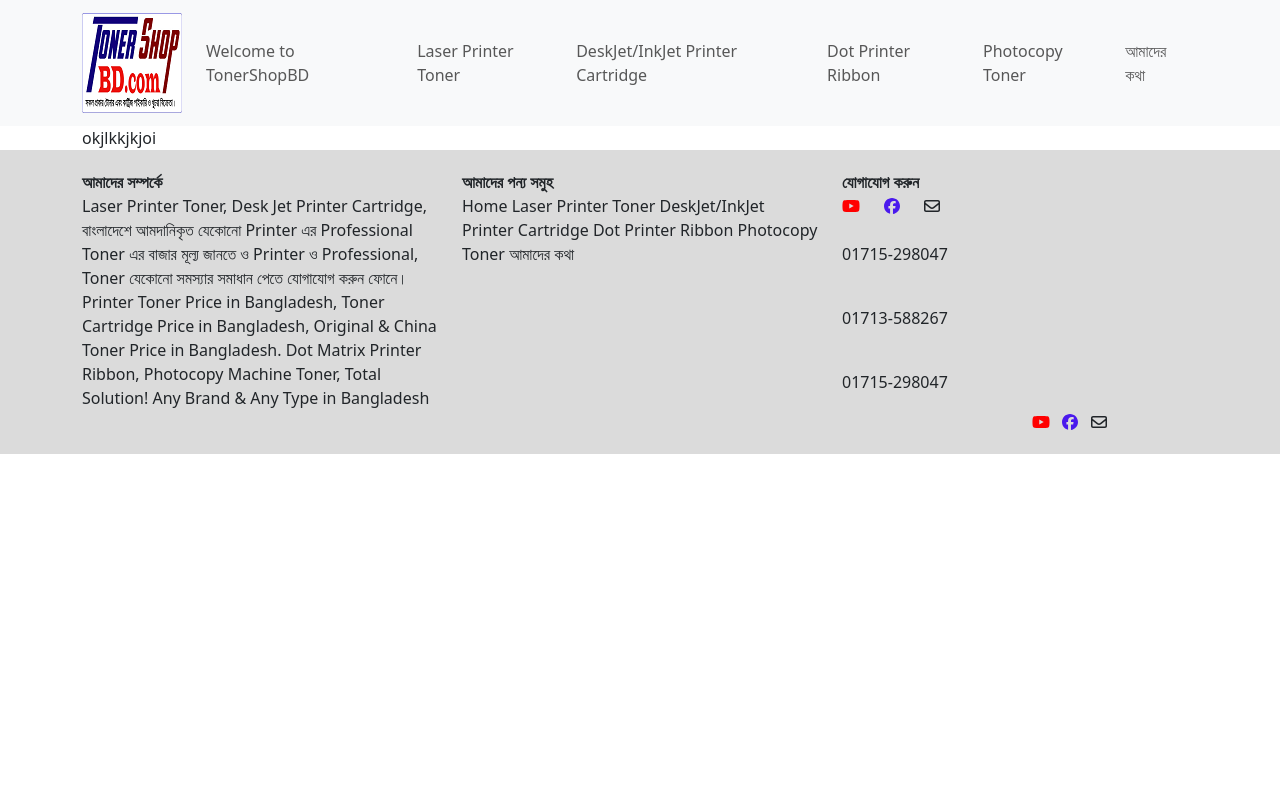
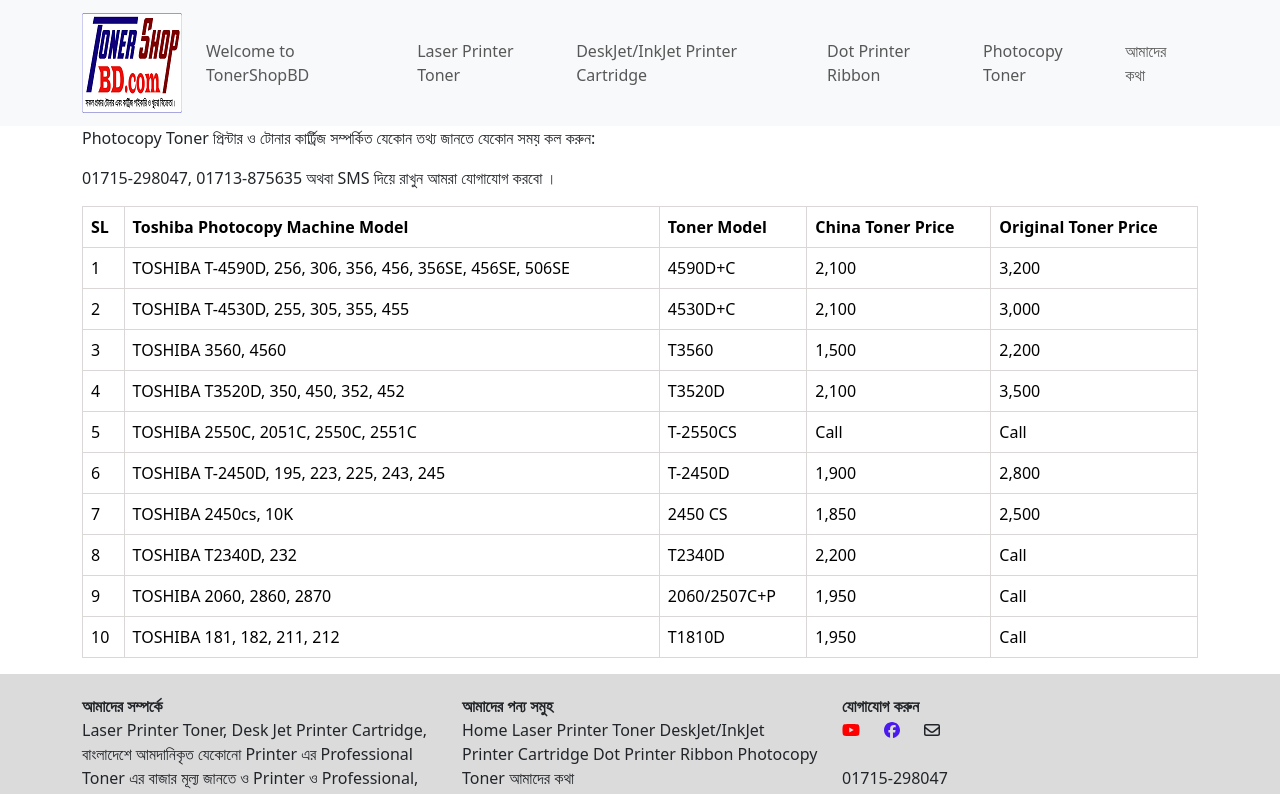
Before and after one commit to muslimabiteahsan2002/e-commerce-project, a React (Create React App) app: page /photocopy in a window 1280 px wide. Shown: the top 794 px of the page. Built offline with nearby package versions, Linux system fonts and the light colour scheme.

Commit message:
TOSHIBA photo

```diff
--- a/src/compomet/dotPinter/DotPinter.jsx
+++ b/src/compomet/dotPinter/DotPinter.jsx
@@ -5,6 +5,7 @@
     render() {
         return (
             <Fragment>
+                <title>Dot Printer</title>
                 <Container>
                     <p>প্রিন্টার ও টোনার কার্ট্রিজ সম্পর্কিত যেকোন তথ্য জানতে ‍যেকোন সময় কল করুন:</p>
                     <p>01715-298047, 01713-875635 অথবা SMS দিয়ে রাখুন ‍আমরা যোগাযোগ করবো ।</p>
--- a/src/compomet/home/Home.jsx
+++ b/src/compomet/home/Home.jsx
@@ -5,6 +5,7 @@
     render() {
         return (
             <Fragment>
+                <title>Home</title>
                 <Container>
                     <p>বাংলাদেশে আমদানিকৃত সকল ধরনের লেজার প্রিন্টার, ডেস্কজেট/ইংকজেট প্রিন্টার, ফটোকপি প্রিন্টারের যেকোন ব্র্যান্ডের প্রফেশনাল চায়না টোনার কার্ট্রিজ খুচরা ও পাইকারী মূল্যে পাওয়া যায় । এছাড়াও দেশের যেকোন প্রান্তে কুরিয়ার সার্ভিসের মাধ্যমে অফিস ও হোম ডেলিভারী দেওয়া হয় ।</p>
                     <p>
--- a/src/compomet/inkject/Inkject.jsx
+++ b/src/compomet/inkject/Inkject.jsx
@@ -5,6 +5,7 @@
     render() {
         return (
             <Fragment>
+                <title>DeskJet/InkJet Printer</title>
                 <Container>
                     <p>DeskJet/InkJet Printer Cartridge সম্পর্কিত যেকোন তথ্য জানতে ‍যেকোন সময় কল করুন:</p>
                     <p>01715-298047, 01713-875635 অথবা SMS দিয়ে রাখুন ‍আমরা যোগাযোগ করবো ।</p>
--- a/src/compomet/laser/LaserCom.jsx
+++ b/src/compomet/laser/LaserCom.jsx
@@ -5,6 +5,7 @@
     render() {
         return (
             <Fragment>
+                <title>Laser Printer</title>
                 <Container>
                     <Table>
                         <thead>
--- a/src/compomet/ourInfor/OurInfor.jsx
+++ b/src/compomet/ourInfor/OurInfor.jsx
@@ -5,6 +5,7 @@
     render() {
         return (
             <Fragment>
+                <title>All Information</title>
                 <Container>
                     <p>আসসালামু আলাইকুম । TonerShopBD.com,</p>
                     <p>
--- a/src/compomet/photoCopy/PhotoCopy.jsx
+++ b/src/compomet/photoCopy/PhotoCopy.jsx
@@ -1,12 +1,97 @@
 import React, { Component, Fragment } from 'react';
-import { Container } from 'react-bootstrap';
+import { Container, Table } from 'react-bootstrap';
 
 class PhotoCopy extends Component {
     render() {
         return (
             <Fragment>
+                <title>Photocopy Toner</title>
                 <Container>
-                    okjlkkjkjoi
+                    <p>Photocopy Toner প্রিন্টার ও টোনার কার্ট্রিজ সম্পর্কিত যেকোন তথ্য জানতে ‍যেকোন সময় কল করুন:</p>
+                    <p>01715-298047, 01713-875635 অথবা SMS দিয়ে রাখুন ‍আমরা যোগাযোগ করবো ।</p>
+                    <Table>
+                        <thead>
+                            <tr>
+                                <th>SL</th>
+                                <th>Toshiba Photocopy Machine Model</th>
+                                <th>Toner Model</th>
+                                <th>China Toner Price</th>
+                                <th>Original Toner Price</th>
+                            </tr>
+                        </thead>
+                        <tbody>
+                            <tr>
+                                <td>1</td>
+                                <td>TOSHIBA T-4590D, 256, 306, 356, 456, 356SE, 456SE, 506SE</td>
+                                <td>4590D+C</td>
+                                <td>2,100</td>
+                                <td>3,200</td>
+                            </tr>
+                            <tr>
+                                <td>2</td>
+                                <td>TOSHIBA T-4530D, 255, 305, 355, 455</td>
+                                <td>4530D+C</td>
+                                <td>2,100</td>
+                                <td>3,000</td>
+                            </tr>
+                            <tr>
+                                <td>3</td>
+                                <td>TOSHIBA 3560, 4560</td>
+                                <td>T3560</td>
+                                <td>1,500</td>
+                                <td>2,200</td>
+                            </tr>
+                            <tr>
+                                <td>4</td>
+                                <td>TOSHIBA T3520D, 350, 450, 352, 452</td>
+                                <td>T3520D</td>
+                                <td>2,100</td>
+                                <td>3,500</td>
+                            </tr>
+                            <tr>
+                                <td>5</td>
+                                <td>TOSHIBA 2550C, 2051C, 2550C, 2551C</td>
+                                <td>T-2550CS</td>
+                                <td>Call</td>
+                                <td>Call</td>
+                            </tr>
+                            <tr>
+                                <td>6</td>
+                                <td>TOSHIBA T-2450D, 195, 223, 225, 243, 245</td>
+                                <td>T-2450D</td>
+                                <td>1,900</td>
+                                <td>2,800</td>
+                            </tr>
+                            <tr>
+                                <td>7</td>
+                                <td>TOSHIBA 2450cs, 10K</td>
+                                <td>2450 CS</td>
+                                <td>1,850</td>
+                                <td>2,500</td>
+                            </tr>
+                            <tr>
+                                <td>8</td>
+                                <td>TOSHIBA T2340D, 232</td>
+                                <td>T2340D</td>
+                                <td>2,200</td>
+                                <td>Call</td>
+                            </tr>
+                            <tr>
+                                <td>9</td>
+                                <td>TOSHIBA 2060, 2860, 2870</td>
+                                <td>2060/2507C+P</td>
+                                <td>1,950</td>
+                                <td>Call</td>
+                            </tr>
+                            <tr>
+                                <td>10</td>
+                                <td>TOSHIBA 181, 182, 211, 212</td>
+                                <td>T1810D</td>
+                                <td>1,950</td>
+                                <td>Call</td>
+                            </tr>
+                        </tbody>
+                    </Table>
                 </Container>
             </Fragment>
         );
```
